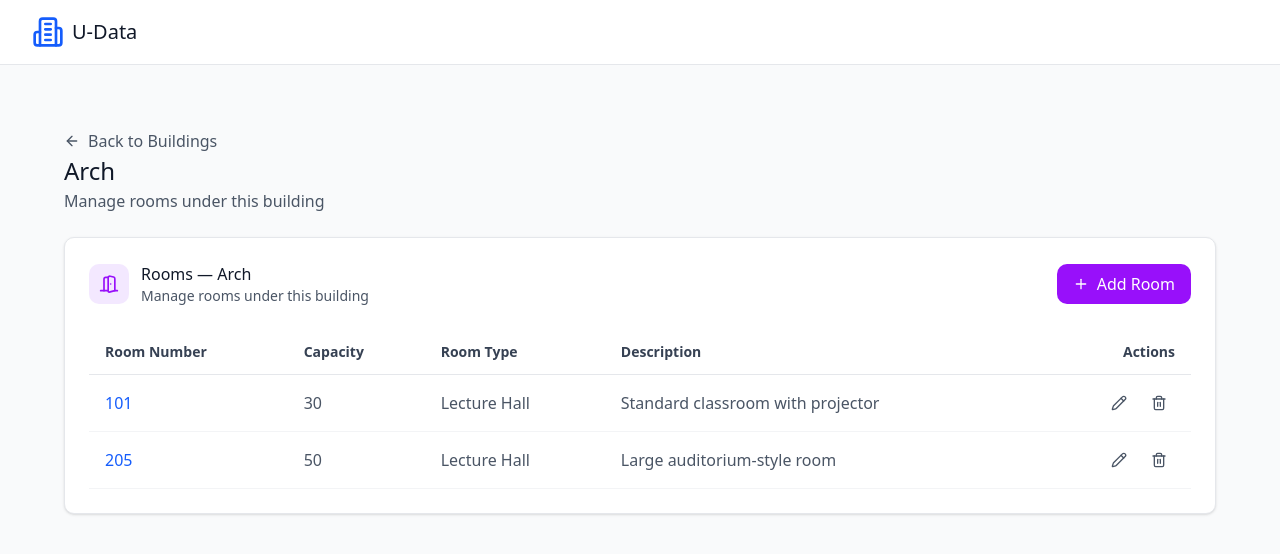
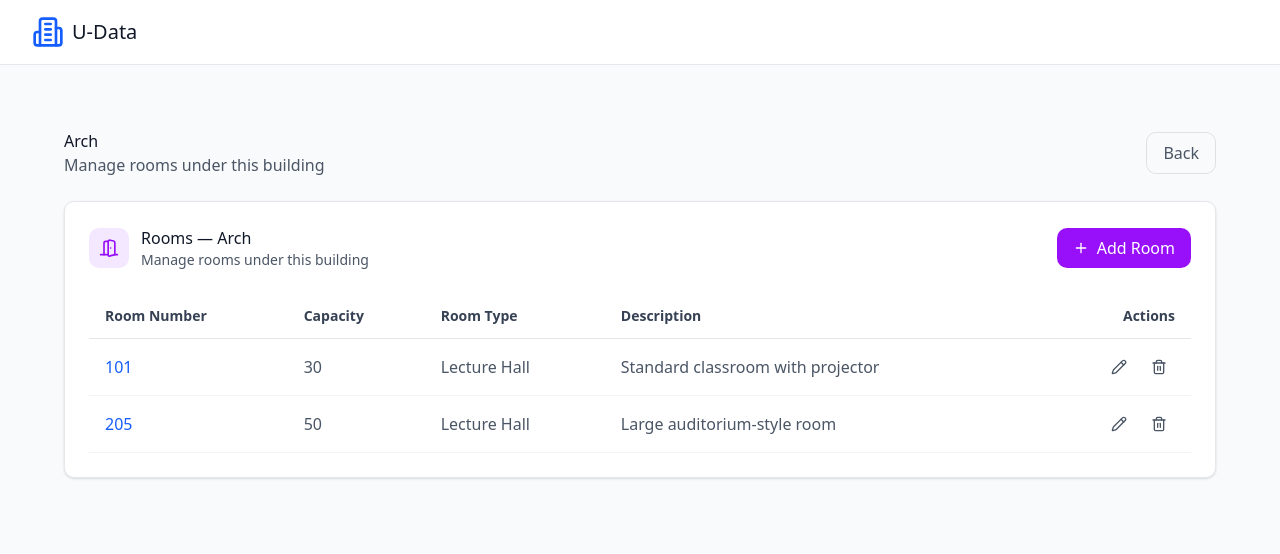
Before and after one commit to Orel-y/UData, a React (Vite) app in the folder udatafrontend/: page /buildings/1/rooms in a window 1280 px wide. Shown: the top 554 px of the page. Built offline with nearby package versions, Linux system fonts and the light colour scheme.

Commit message:
Fix back navigation button for clearer and more interactive UX

```diff
--- a/udatafrontend/src/pages/BuildingPage.tsx
+++ b/udatafrontend/src/pages/BuildingPage.tsx
@@ -42,19 +42,17 @@ export default function BuildingPage({
   return (
     <div className="max-w-7xl mx-auto px-4 sm:px-6 lg:px-8 py-8 space-y-6">
 
-      <button
-        onClick={() => navigate(-1)}
-        className="flex items-center gap-2 text-gray-600 hover:text-gray-900"
-      >
-        <ArrowLeft className="w-4 h-4" />
-        Back to Campuses
-      </button>
+        <div className="flex items-center justify-between mb-6">
+            <div>
+                <h1 className="text-gray-900 text-2xl font-bold">{campus.name}</h1>
+                <p className="text-gray-600">Manage buildings under this campus</p>
+            </div>
 
-      <div>
-        <h1 className="text-blue-900 font-bold">{campus.name}</h1>
-        <p className="text-gray-500">Manage buildings under this campus</p>
-        <br />
-      </div>
+            <button onClick={() => navigate(-1)}
+                className="px-4 py-2 border rounded-lg text-gray-600 hover:bg-gray-50 hover:text-gray-900"
+            > Back </button>
+        </div>
+
 
       <BuildingSection
         campusId={campusId}
--- a/udatafrontend/src/pages/RoomPage.tsx
+++ b/udatafrontend/src/pages/RoomPage.tsx
@@ -45,19 +45,17 @@ export default function RoomPage({
 
   return (
     <div className="max-w-7xl mx-auto px-4 sm:px-6 lg:px-8 py-8 space-y-6">
-      <button
-        onClick={() => navigate(-1)}
-        className="flex items-center gap-2 text-gray-600 hover:text-gray-900"
-      >
-        <ArrowLeft className="w-4 h-4" />
-        Back to Buildings
-      </button>
+        <div className="flex items-center justify-between mb-6">
+            <div>
+                <h1 className="text-gray-900 text-2xl font-bold">{building.name}</h1>
+                <p className="text-gray-600">Manage rooms under this building</p>
+            </div>
 
-      <div>
-        <h1 className="text-gray-900">{building.name}</h1>
-        <p className="text-gray-600">Manage rooms under this building</p>
-        <br />
-      </div>
+            <button onClick={() => navigate(-1)}
+                className="px-4 py-2 border rounded-lg text-gray-600 hover:bg-gray-50 hover:text-gray-900"
+            > Back </button>
+        </div>
+
 
       <RoomSection
         selectedBuildingId={buildingId!}
```
